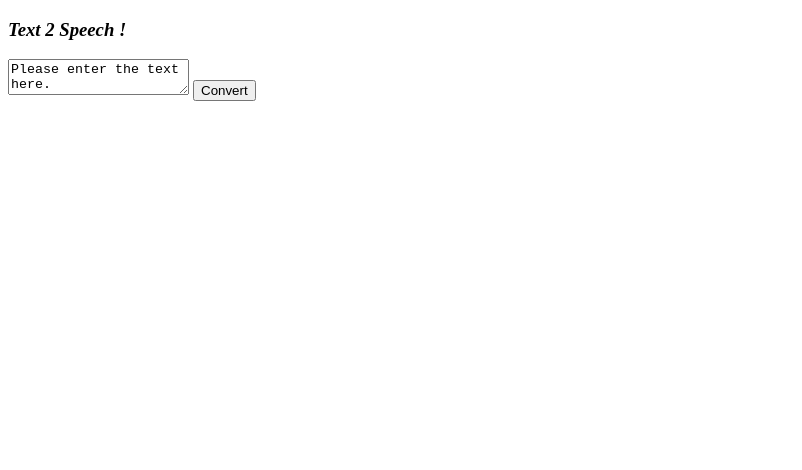
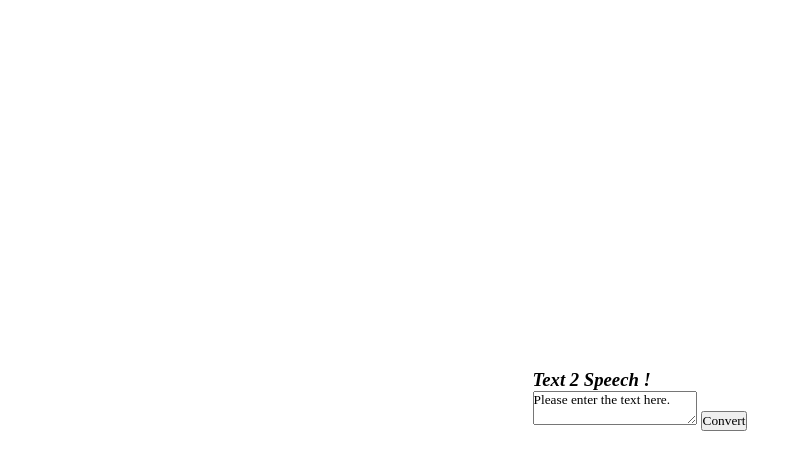
Before and after one commit to VivekZ79/Txt2spch, a plain HTML site: page index.html in a window 1280 px wide. Shown: the whole page, without its empty margins (0-802 px from the left). Drawn offline with Linux system fonts and the light colour scheme; a web font is replaced by a local one.

Commit message:
Content height

```diff
--- a/index.html
+++ b/index.html
@@ -3,6 +3,7 @@
 <head>
     <meta charset="UTF-8">
     <meta name="viewport" content="width=device-width, initial-scale=1.0">
+    <link rel="stylesheet" href="style.css">
     <title>Text | 2 | Speech</title>
 </head>
 <body>
--- a/style.css
+++ b/style.css
@@ -6,3 +6,9 @@
     box-sizing: border-box;
     font-family: "Playfair",serif;
 }
+body{
+    height: 100vh;
+    display: flex;
+    align-items: center;
+    justify-content: center;
+}
```
